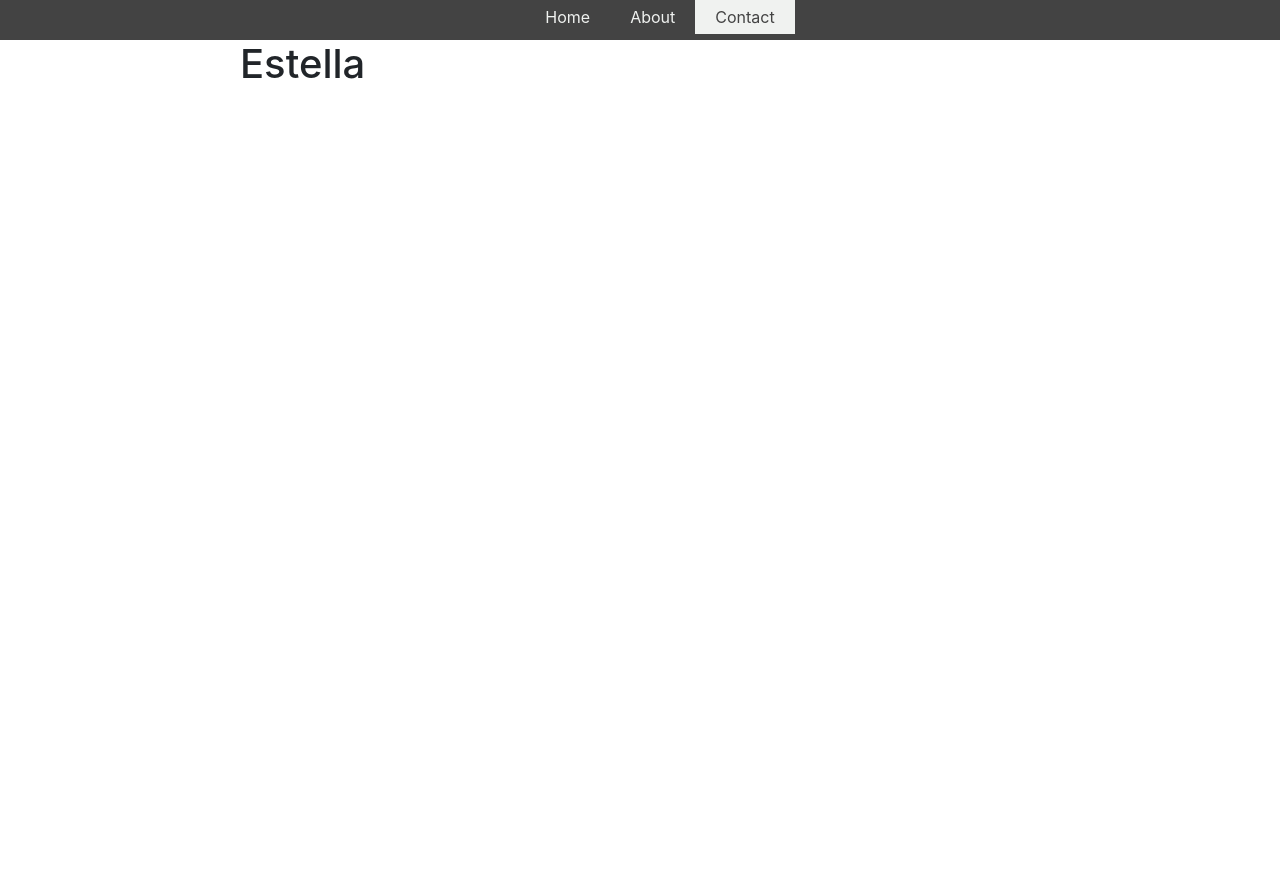
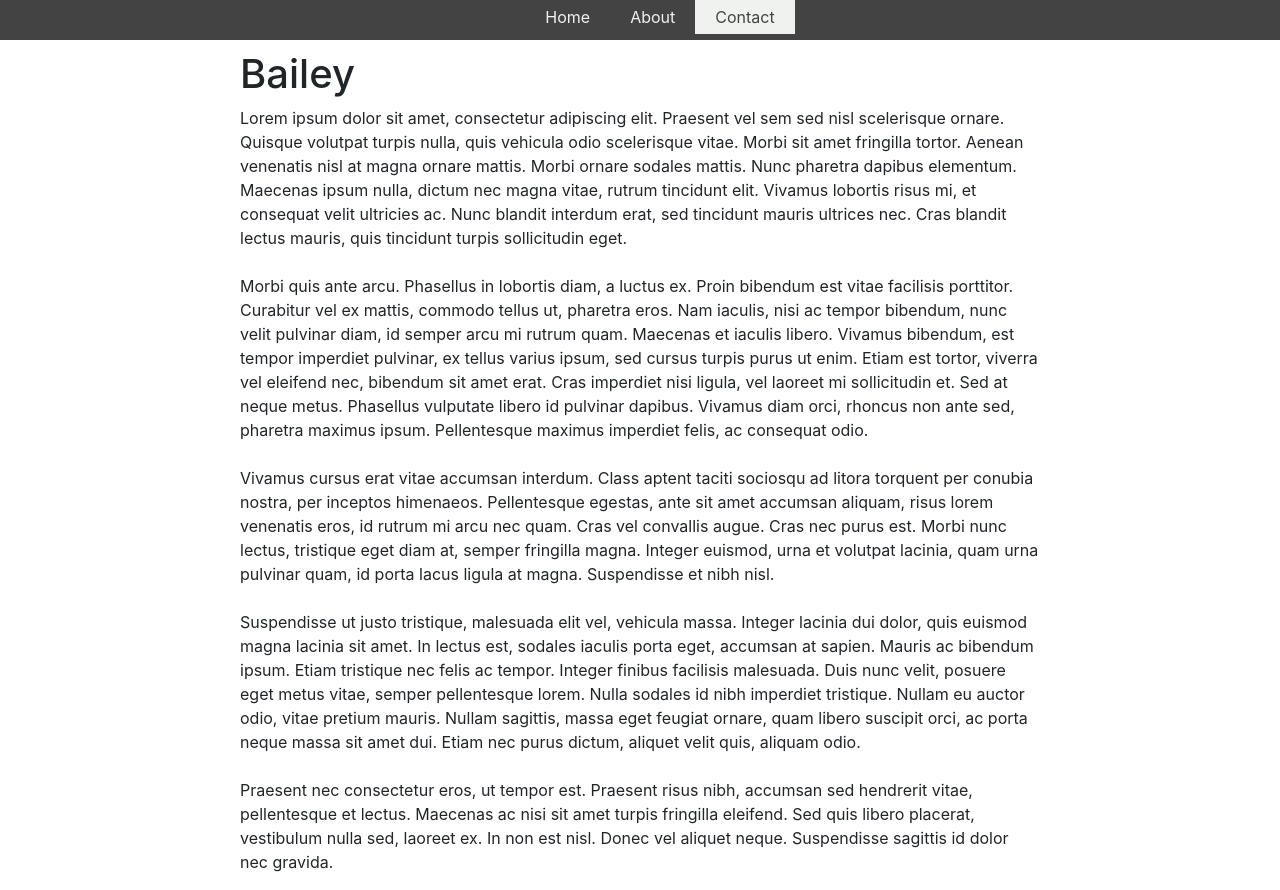
Before and after one commit to unsw-se3011/SENG3011_weneedREST, a React (Create React App) app in the folder PHASE_2/Application_SourceCode/we_need_rest/: page /contact/Bailey in a window 1280 px wide. Before the commit the page ends 800 px from the top, so only its background shows below. Built offline with nearby package versions, Linux system fonts and the light colour scheme.

Commit message:
finally fixed the error

```diff
--- a/PHASE_2/Application_SourceCode/we_need_rest/src/components/contact/Member.js
+++ b/PHASE_2/Application_SourceCode/we_need_rest/src/components/contact/Member.js
@@ -4,13 +4,25 @@ import styled from 'styled-components';
 function Member(props) {
     return (
         <Margin>
-            <h1>Estella</h1>
+            <h1>{props.match.params.name}</h1>
+
+            <p>
+            Lorem ipsum dolor sit amet, consectetur adipiscing elit. Praesent vel sem sed nisl scelerisque ornare. Quisque volutpat turpis nulla, quis vehicula odio scelerisque vitae. Morbi sit amet fringilla tortor. Aenean venenatis nisl at magna ornare mattis. Morbi ornare sodales mattis. Nunc pharetra dapibus elementum. Maecenas ipsum nulla, dictum nec magna vitae, rutrum tincidunt elit. Vivamus lobortis risus mi, et consequat velit ultricies ac. Nunc blandit interdum erat, sed tincidunt mauris ultrices nec. Cras blandit lectus mauris, quis tincidunt turpis sollicitudin eget.
+            <br/><br/>
+            Morbi quis ante arcu. Phasellus in lobortis diam, a luctus ex. Proin bibendum est vitae facilisis porttitor. Curabitur vel ex mattis, commodo tellus ut, pharetra eros. Nam iaculis, nisi ac tempor bibendum, nunc velit pulvinar diam, id semper arcu mi rutrum quam. Maecenas et iaculis libero. Vivamus bibendum, est tempor imperdiet pulvinar, ex tellus varius ipsum, sed cursus turpis purus ut enim. Etiam est tortor, viverra vel eleifend nec, bibendum sit amet erat. Cras imperdiet nisi ligula, vel laoreet mi sollicitudin et. Sed at neque metus. Phasellus vulputate libero id pulvinar dapibus. Vivamus diam orci, rhoncus non ante sed, pharetra maximus ipsum. Pellentesque maximus imperdiet felis, ac consequat odio.
+            <br/><br/>
+            Vivamus cursus erat vitae accumsan interdum. Class aptent taciti sociosqu ad litora torquent per conubia nostra, per inceptos himenaeos. Pellentesque egestas, ante sit amet accumsan aliquam, risus lorem venenatis eros, id rutrum mi arcu nec quam. Cras vel convallis augue. Cras nec purus est. Morbi nunc lectus, tristique eget diam at, semper fringilla magna. Integer euismod, urna et volutpat lacinia, quam urna pulvinar quam, id porta lacus ligula at magna. Suspendisse et nibh nisl.
+            <br/><br/>
+            Suspendisse ut justo tristique, malesuada elit vel, vehicula massa. Integer lacinia dui dolor, quis euismod magna lacinia sit amet. In lectus est, sodales iaculis porta eget, accumsan at sapien. Mauris ac bibendum ipsum. Etiam tristique nec felis ac tempor. Integer finibus facilisis malesuada. Duis nunc velit, posuere eget metus vitae, semper pellentesque lorem. Nulla sodales id nibh imperdiet tristique. Nullam eu auctor odio, vitae pretium mauris. Nullam sagittis, massa eget feugiat ornare, quam libero suscipit orci, ac porta neque massa sit amet dui. Etiam nec purus dictum, aliquet velit quis, aliquam odio.
+            <br/><br/>
+            Praesent nec consectetur eros, ut tempor est. Praesent risus nibh, accumsan sed hendrerit vitae, pellentesque et lectus. Maecenas ac nisi sit amet turpis fringilla eleifend. Sed quis libero placerat, vestibulum nulla sed, laoreet ex. In non est nisl. Donec vel aliquet neque. Suspendisse sagittis id dolor nec gravida.
+            </p>
         </Margin>
     )
 }
 
 const Margin = styled.div`
-    margin: 0 auto;
+    margin: 10px auto;
     max-width: 800px;
 `
 
--- a/PHASE_2/Application_SourceCode/we_need_rest/src/components/contact/Team.js
+++ b/PHASE_2/Application_SourceCode/we_need_rest/src/components/contact/Team.js
@@ -5,7 +5,7 @@ import './Contact.css';
 
 function Card(props) {
     return (
-        <Link to={`/roster/${props.name}`}>
+        <Link to={`/contact/${props.name}`}>
             <div className="card">
                 <img className="card-img-top" src={props.url} alt="Card image cap"/>
                 <div className="card-body">
```
